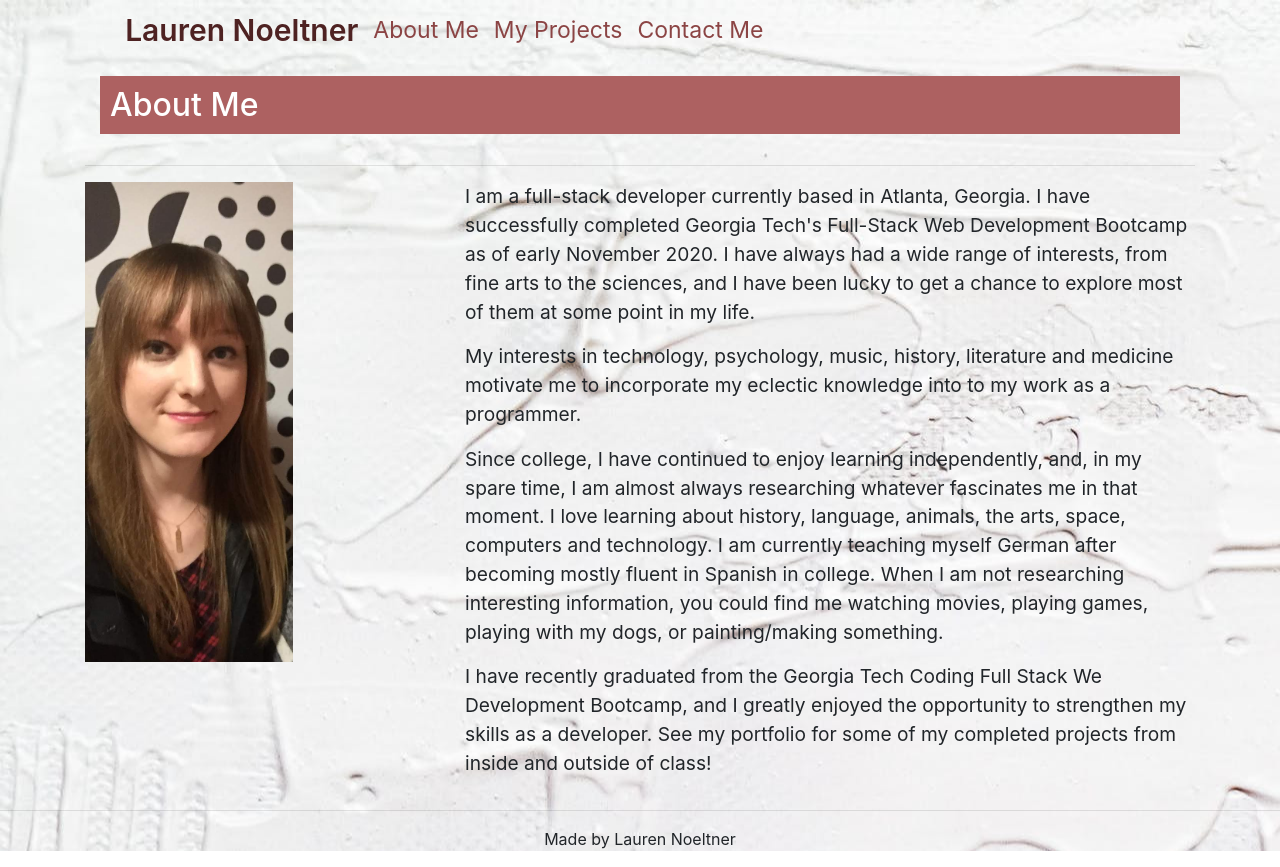
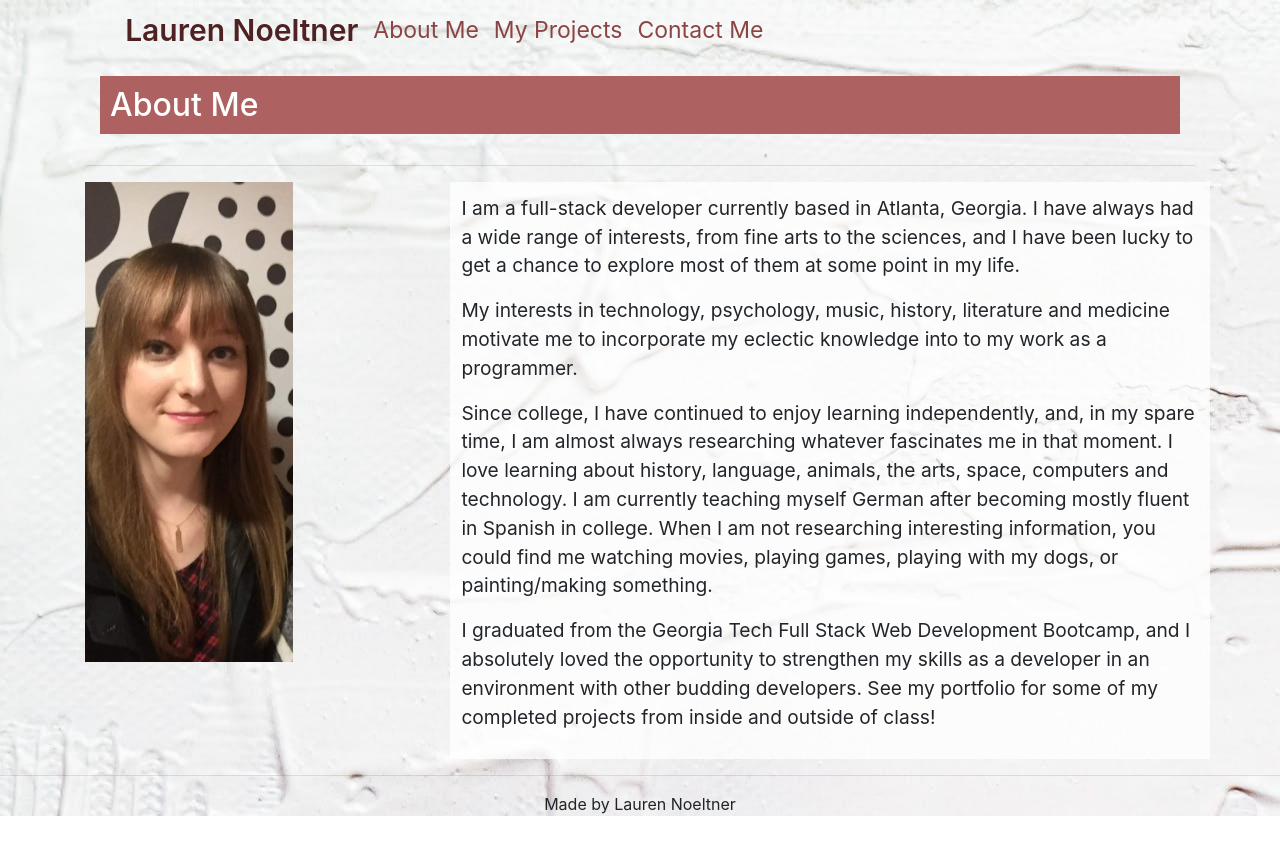
Before and after one commit to LNoeltner1/LaurenNoeltner, a React (Create React App) app in the folder client/: page /About in a window 1280 px wide. After the commit the page ends 832 px from the top, so only its background shows below. Built offline with nearby package versions, Linux system fonts and the light colour scheme.

Commit message:
changed wording in bio and styled the bioText a little (padding and bg color)

```diff
--- a/client/src/App.css
+++ b/client/src/App.css
@@ -80,6 +80,8 @@
 
 #bioText {
     font-size: larger;
+    background-color: rgba(255, 255, 255, 0.781);
+    padding: 1%;
 }
 
 /* PORTFOLIO STUFF */
--- a/client/src/components/About.jsx
+++ b/client/src/components/About.jsx
@@ -26,8 +26,7 @@ const About = () => {
                     <div id="bioText" className="col-xs-12 col-sm-12 col-md-8">
                         <p>
                             I am a full-stack developer currently based in Atlanta,
-                            Georgia. I have successfully completed Georgia Tech's Full-Stack Web Development
-                            Bootcamp as of early November 2020. I have always had a wide range of interests, from fine
+                            Georgia. I have always had a wide range of interests, from fine
                             arts to the sciences, and I have been lucky to get a chance to
                             explore most of them at some point in my life.
                         </p>
@@ -46,9 +45,10 @@ const About = () => {
                             painting/making something.
                         </p>
                         <p>
-                            I have recently graduated from the Georgia Tech Coding Full Stack We Development Bootcamp,
-                            and I greatly enjoyed the opportunity to strengthen my skills as
-                            a developer. See my portfolio for some of my completed projects from inside and outside of class!
+                            I graduated from the Georgia Tech Full Stack Web Development Bootcamp,
+                            and I absolutely loved the opportunity to strengthen my skills as
+                            a developer in an environment with other budding developers.
+                            See my portfolio for some of my completed projects from inside and outside of class!
                         </p>
                     </div>
                 </div>
```
